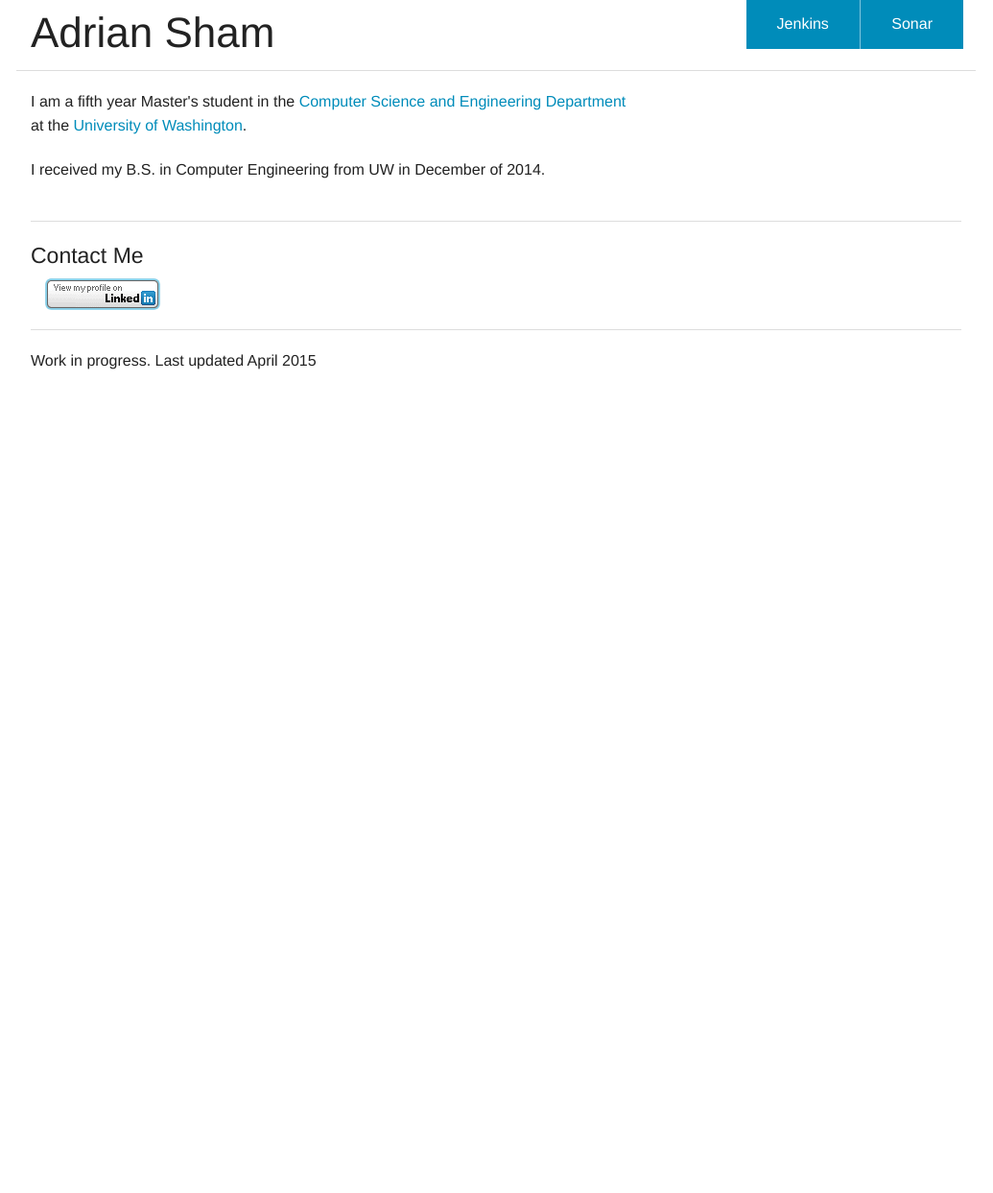
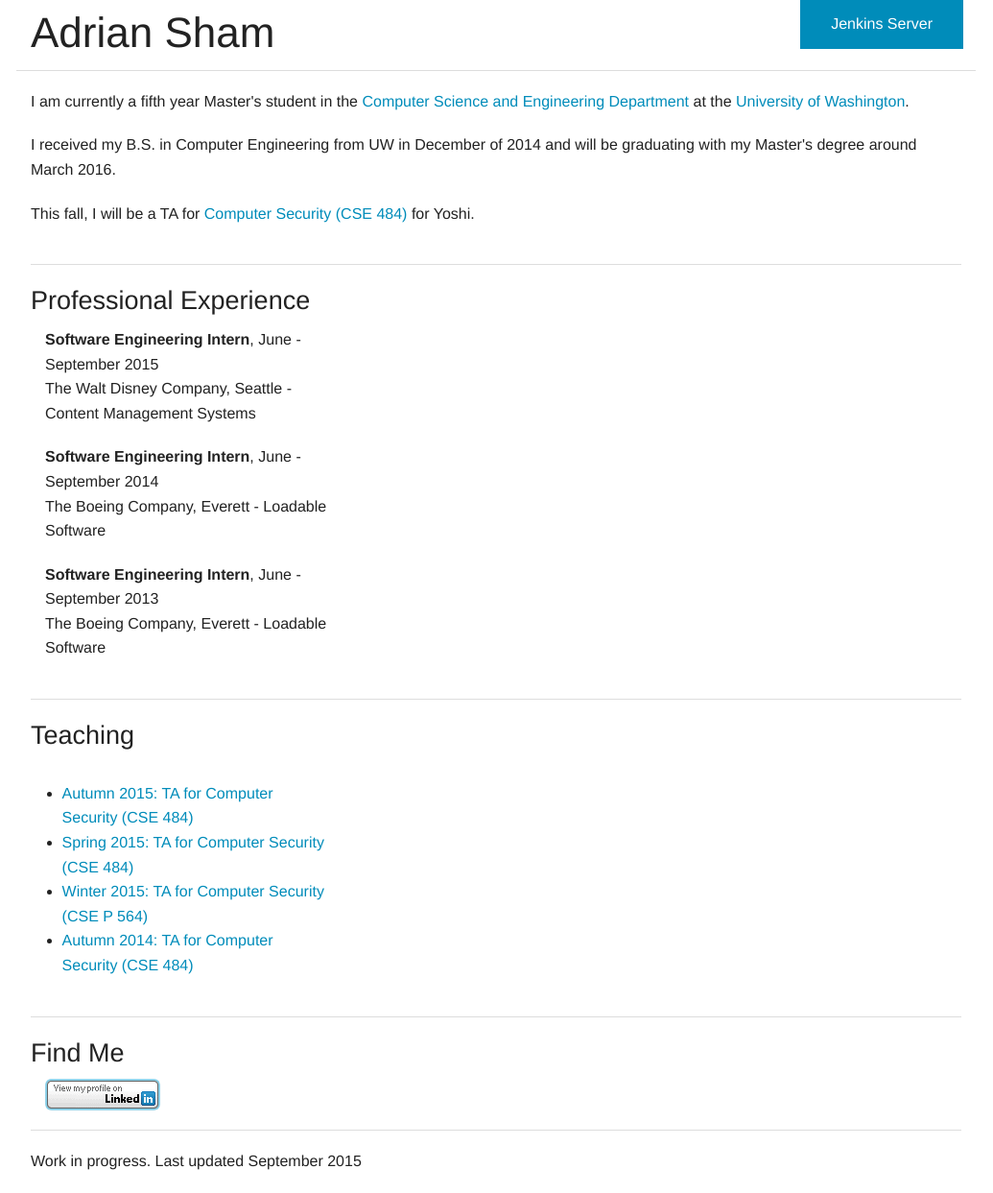
Before and after one commit to adrsham/website, a plain HTML site: page index.html in a window 1280 px wide. Shown: the whole page at 96% size, without its empty margins (123-1158 px from the left). Before the commit the page ends 800 px from the top, so only its background shows below. Drawn offline with Linux system fonts and the light colour scheme.

Commit message:
added more info about prof experience and teaching

```diff
--- a/index.html
+++ b/index.html
@@ -17,8 +17,7 @@
             <div class="large-12 columns">
                 <div class="nav-bar right">
                 <ul class="button-group">
-                    <li><a href="/jenkins" class="button">Jenkins</a></li>
-                    <li><a href="/sonar" class="button">Sonar</a></li>
+                    <li><a href="/jenkins" class="button">Jenkins Server</a></li>
                 </ul>
                 </div>
 
@@ -29,19 +28,70 @@
 
     <div class="row">
 
-        <div class="large-8 columns">
+        <div class="large-12 columns">
 
-        <p>I am a fifth year Master's student in the <a href="http://www.cs.washington.edu/">Computer Science and Engineering Department</a>
-        at the <a href="http://www.washington.edu/">University of Washington</a>.</p>
+        <p>
+            I am currently a fifth year Master's student in the <a href="http://www.cs.washington.edu/">Computer Science and Engineering Department</a>
+            at the <a href="http://www.washington.edu/">University of Washington</a>.
+        </p>
 
-        <p>I received my B.S. in Computer Engineering from UW in December of 2014.</p>
+        <p>
+            I received my B.S. in Computer Engineering from UW in December of 2014 and will be graduating with my Master's degree around March 2016.
+        </p>
+
+        <p>
+            This fall, I will be a TA for <a href="https://courses.cs.washington.edu/courses/cse484/15au/">Computer Security (CSE 484)</a> for Yoshi.
+        </p>
+
         </div>
 
     </div>
+
     <div class="row">
         <div class="large-12 columns">
         <hr>
-        <h4>Contact Me</h4>
+        <h3>Professional Experience</h3>
+        <div class="large-4 columns">
+            <p>
+                <b>Software Engineering Intern</b>, June - September 2015<br/>
+                The Walt Disney Company, Seattle - Content Management Systems
+            </p>
+
+            <p>
+                <b>Software Engineering Intern</b>, June - September 2014<br/>
+                The Boeing Company, Everett - Loadable Software
+            </p>
+
+            <p>
+                <b>Software Engineering Intern</b>, June - September 2013<br/>
+                The Boeing Company, Everett - Loadable Software
+            </p>
+        </div>
+
+        </div>
+    </div>
+
+    <div class="row">
+        <div class="large-12 columns">
+        <hr>
+        <h3>Teaching</h3>
+        <div class="large-4 columns">
+            <p></p>
+            <ul>
+                <li><a href="https://courses.cs.washington.edu/courses/cse484/15au/">Autumn 2015: TA for Computer Security (CSE 484)</a></li>
+                <li><a href="https://courses.cs.washington.edu/courses/cse484/15sp/">Spring 2015: TA for Computer Security (CSE 484)</a></li>
+                <li><a href="http://courses.cs.washington.edu/courses/csep564/15wi/">Winter 2015: TA for Computer Security (CSE P 564)</a></li>
+                <li><a href="https://courses.cs.washington.edu/courses/cse484/14au/">Autumn 2014: TA for Computer Security (CSE 484)</a></li>
+            </ul>
+        </div>
+
+        </div>
+    </div>
+
+    <div class="row">
+        <div class="large-12 columns">
+        <hr>
+        <h3>Find Me</h3>
         <div class="large-4 columns">
         <a href="https://www.linkedin.com/pub/adrian-sham/86/2a/b03">
 
@@ -58,7 +108,7 @@
         <hr/>
         <div class="row">
         <div class="large-6 columns">
-        <p>Work in progress. Last updated April 2015</p>
+        <p>Work in progress. Last updated September 2015</p>
         </div>
         </div>
         </div>
```
